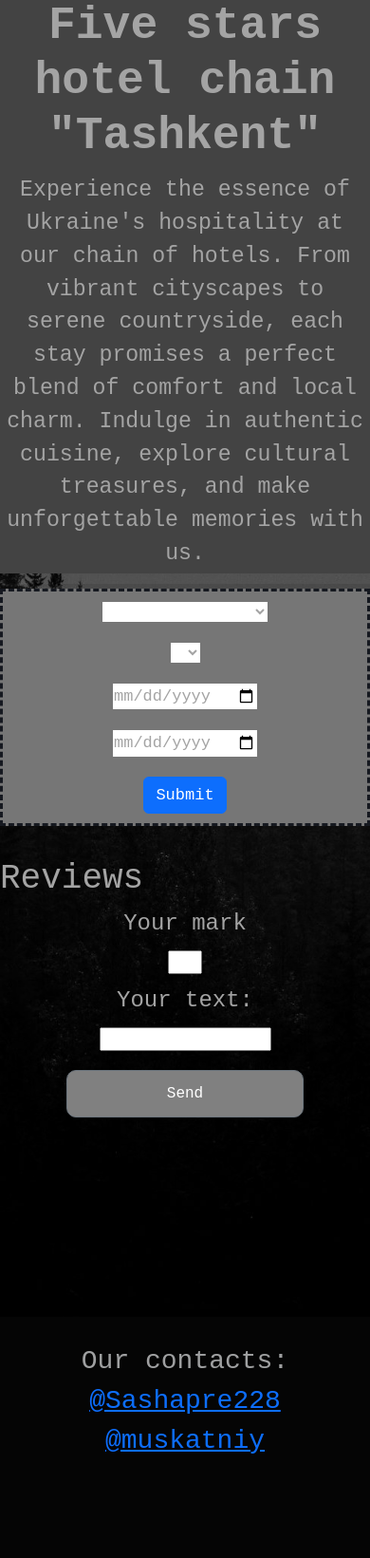
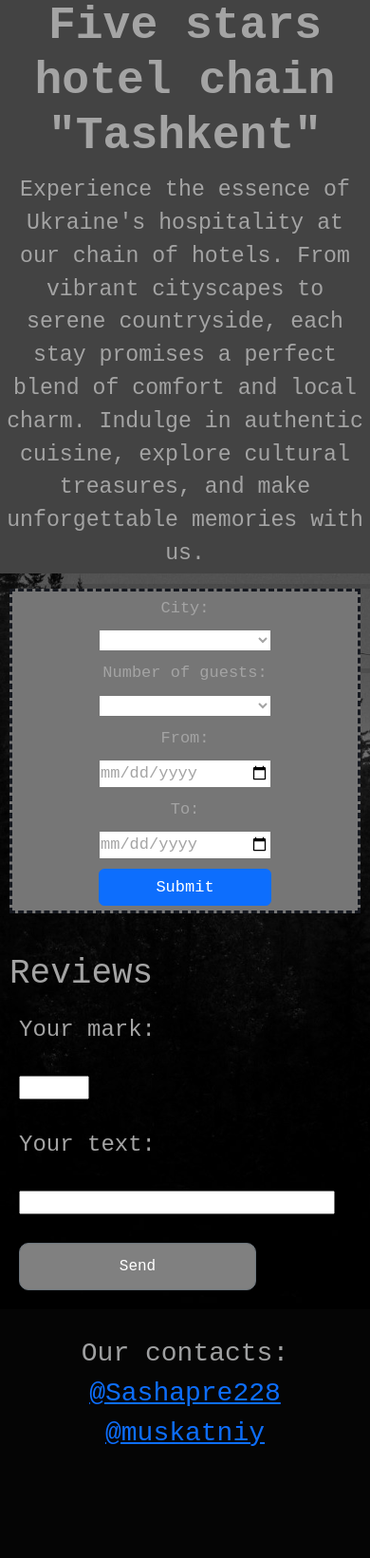
Before and after one commit to OleksandrKasapchuk/hotel_booking, a Django app: page / in a window 390 px wide. Shown: the part 85-1726 px from the top of the page at 95% size. After the commit the page ends 1608 px from the top, so only its background shows below. Run offline with Django 5.2, Linux system fonts and the light colour scheme; data that the repository does not hold is empty.

Commit message:
popa adopt muskat

```diff
--- a/booking/views.py
+++ b/booking/views.py
@@ -11,7 +11,8 @@
         mark = request.POST.get("review-mark")
         text = request.POST.get("review-text")
         try:
-            Review.objects.create(user=user, mark=mark, text=text)
+            if int(mark) > 0 and int(mark) < 6:
+                Review.objects.create(user=user, mark=mark, text=text)
         except:
             messages.error(request, "Mark is required")
         return redirect('index')
--- a/static/css/style.css
+++ b/static/css/style.css
@@ -80,9 +80,6 @@
     height: 30vh;
     text-align: center
 }
-.review-container {
-    margin-top: 10vh;
-}
 main {
     font-size: 1.5rem;
     width: 1000px;
@@ -100,7 +97,6 @@
     justify-content: center;
     height: 100%;
 }
-
 main > ul > li {
     display: inline-block;
     font-size: 24px;
@@ -148,6 +144,12 @@
 .login-form-item, .register-form-item, .change-password-form, .book-room-form:focus {
     outline: none;
 }
+.review-container {
+    margin-top: 10vh;
+}
+.review-container * {
+    margin: 10px;
+}
 .review-form {
     flex-direction: row;
     gap: 10px;
@@ -158,8 +160,8 @@
     min-height: 20vh;
     margin: 10px;
     border-radius: 10px;
+    border: 1px white solid;
 }
-
 .btn-secondary {
     background-color: gray;
     border-radius: 10px;
@@ -173,7 +175,6 @@
     width: 30vw;
     height: 30vh;
     background-color: pink;
-
 }
 .sidebar {
     position: fixed;
@@ -213,7 +214,6 @@
 .user_bookings{
     padding-left: 2rem;
 }
-
 .formality {
     flex-direction: row;
     background-color: #767676;
@@ -224,12 +224,6 @@
     font-size: 17px;
     margin: 10px;
 }
-
-mark {
-    background-color: rgba(164, 164, 164, 0.5);
-    color: black;
-}
-
 @media(max-width: 1000px){
     .hideOnMobile{
         display: none;
@@ -245,19 +239,31 @@
         height: auto;
     }
 
-    .main-index {
+    main {
         width: 100%;
     }
 
     .formality {
         flex-direction: column;
+        justify-content: center;
+        margin: 0 10px 0 10px;
+    }
+    .formality * {
+        width:50%;
+        margin: 5px;
+    }
+    .review-container {
+        margin: 300px 0 0 0;
+    }
+    .review-form {
+        flex-direction: column;
+        align-items: start;
+    }
+    .review-form input[type="number"] {
+        width: 20%;
+    }
+    .review-form input[type="text"] {
+        width: 90%;
     }
 
-    .review-container {
-        margin: 200px 0 200px 0;
-    }
-
-    .review-form {
-        flex-direction: column;
-    }
 }
--- a/templates/booking/index.html
+++ b/templates/booking/index.html
@@ -14,7 +14,7 @@
 		<h2>Reviews</h2>
 		<form method="POST" action="{% url 'index' %}" class="review-form">
 			{% csrf_token %}
-			<label for="review-mark">Your mark</label>
+			<label for="review-mark">Your mark:</label>
 			<input type="number" name="review-mark" min=1 max=5>
 			<label for="review-text">Your text:</label>
 			<input type="text" name="review-text">
--- a/templates/booking/search_room.html
+++ b/templates/booking/search_room.html
@@ -1,13 +1,13 @@
 <form method="POST" action="{% url 'search-rooms' %}" class="formality">
     {% csrf_token %}
-    <!-- <label for="hotel">City:</label> -->
+    <label for="hotel">City:</label>
     <select name="hotel">
         <option disabled="disabled" selected="selected"></option>
         <option value=1>Kyiv</option>
         <option value=2>Ternopil</option>
         <option value=3>Ivano-Frankivsk</option>
     </select>
-    <!-- <label for="capacity">Number of guests:</label> -->
+    <label for="capacity">Number of guests:</label>
     <select name="capacity">
         <option disabled="disabled" selected="selected"></option>
         <option value=1>1</option>
@@ -15,9 +15,9 @@
         <option value=3>3</option>
         <option value=4>4</option>
     </select>
-    <!-- <label for="start_date">From:</label> -->
+    <label for="start_date">From:</label>
     <input type="date" name="start_date">
-    <!-- <label for="end_date">To:</label> -->
+    <label for="end_date">To:</label>
     <input type="date" name="end_date">
     <button type="submit" class="btn btn-primary">Submit</button>
 </form>
```
